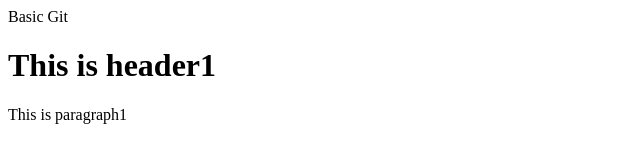
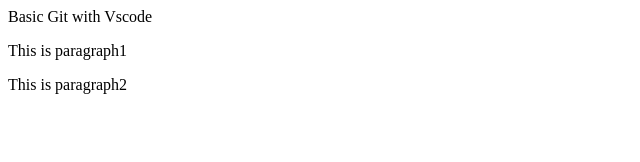
Before and after one commit to korawit/html-demo, a plain HTML site: page index.html in a window 1280 px wide. Shown: the whole page, without its empty margins (0-640 px from the left). Drawn offline with Linux system fonts and the light colour scheme.

Commit message:
Update title, delete header, add paragraph

```diff
--- a/index.html
+++ b/index.html
@@ -1,9 +1,9 @@
 <!DOCTYPE html>
 <html>
-<head><titile>Basic Git</titile>
+<head><titile>Basic Git with Vscode</titile>
 </head>
 <body>
-<h1>This is header1</h1>
 <p>This is paragraph1</p>
+<p>This is paragraph2</p>
 </body>
 </html>
```
